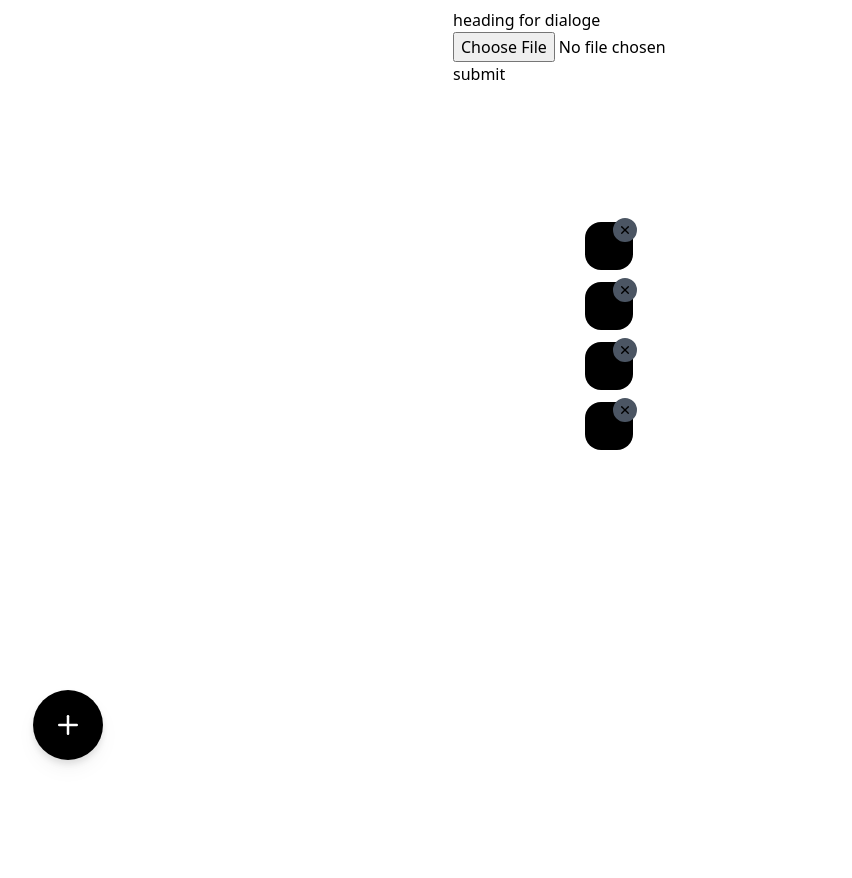
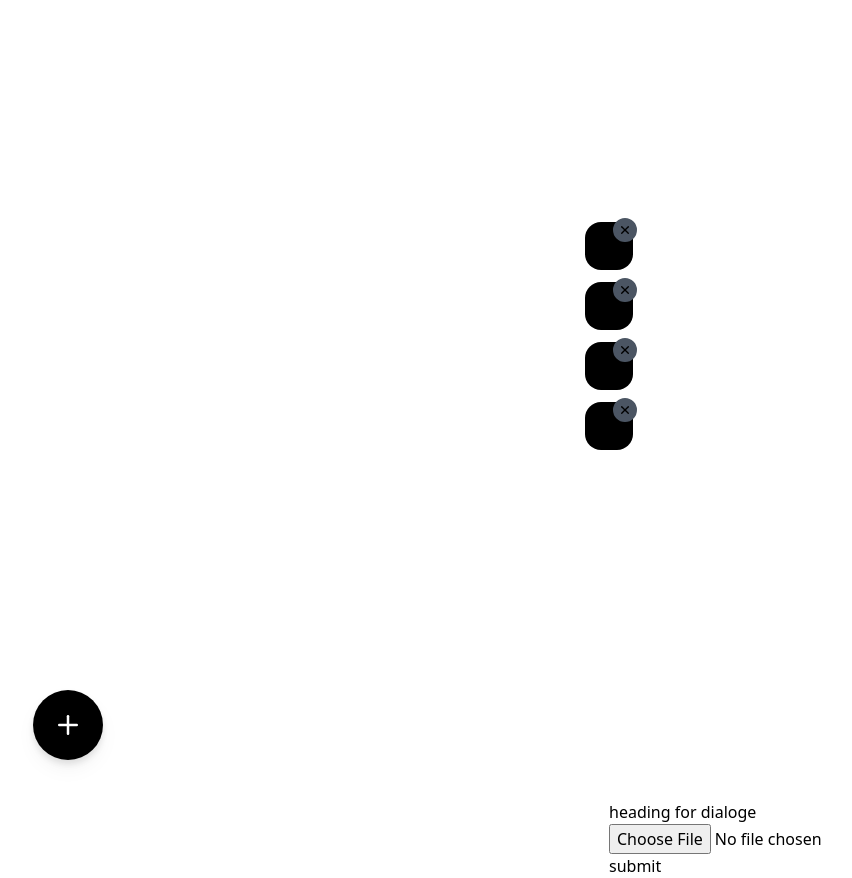
Before and after one commit to ManasSin/CSS-Animation, a React (Vite) app in the folder 11. animating-Dialoge-Element/file-upload/: page / in a window 1280 px wide. Shown: the whole page, without its empty margins (31-883 px from the left). Before the commit the page ends 800 px from the top, so only its background shows below. Built offline with nearby package versions, Linux system fonts and the light colour scheme.

Commit message:
little change

```diff
--- a/11. animating-Dialoge-Element/file-upload/src/App.jsx
+++ b/11. animating-Dialoge-Element/file-upload/src/App.jsx
@@ -12,29 +12,28 @@ function App() {
     observer.observe(myRef.current);
   }, []);
   return (
-    <main className="w-full h-[100vh] flex flex-col flex-wrap items-stretch justify-end col sm:items-center sm:justify-center pb-32 sm:w-fit sm:mx-auto gap-3">
-      <File />
-      <File />
-      <File />
-      <File />
+    <main className="w-full h-[100vh] overflow-hidden">
+      <section className="h-full flex flex-col flex-wrap items-stretch justify-end col sm:items-center sm:justify-center pb-32 sm:w-fit sm:mx-auto gap-3">
+        <File />
+        <File />
+        <File />
+        <File />
 
-      <AddFileBtn setDialogeOpen={setDialogeOpen} />
-      <div
-        role="dialoge"
+        <AddFileBtn setDialogeOpen={setDialogeOpen} />
+      </section>
+      <dialog
+        role="mega-dialogue"
+        // open={isOpen}
+        open={dialogeOpen ? "open" : "inset"}
         ref={myRef}
         className={`
-          w-fit
-          h-fit
-          translate-x-0
-          absolute
-          top-2
+        ${
+          dialogeOpen
+            ? "w-fit h-fit absolute inset-1"
+            : "w-0 h-0 translate-x-full"
+        }
         `}
       >
-        {/* ${
-          dialogeOpen
-            ? "w-[100%] h-[100%] translate-x-0"
-            : "w-0 h-0 translate-x-full"
-        } */}
         <form
           action=""
           className="
@@ -66,7 +65,7 @@ function App() {
             <button>submit</button>
           </footer>
         </form>
-      </div>
+      </dialog>
     </main>
   );
 }
```
